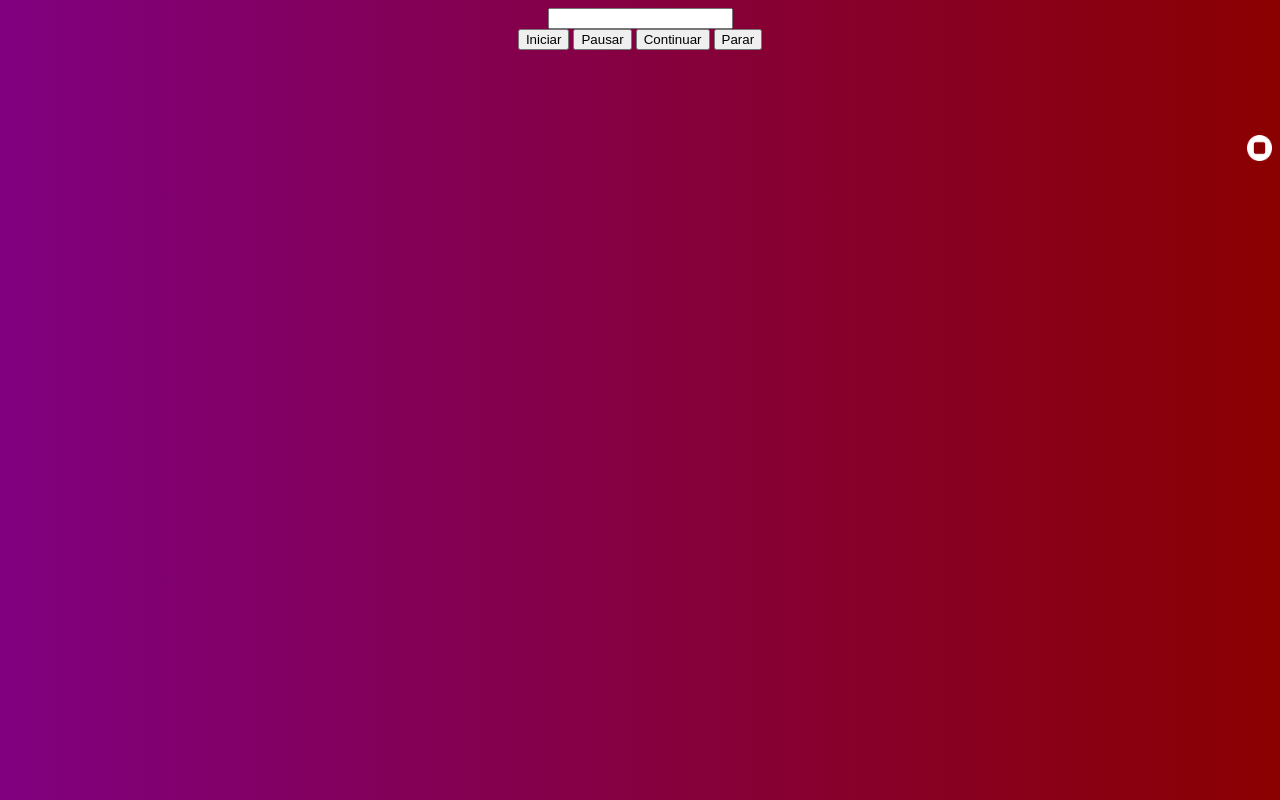
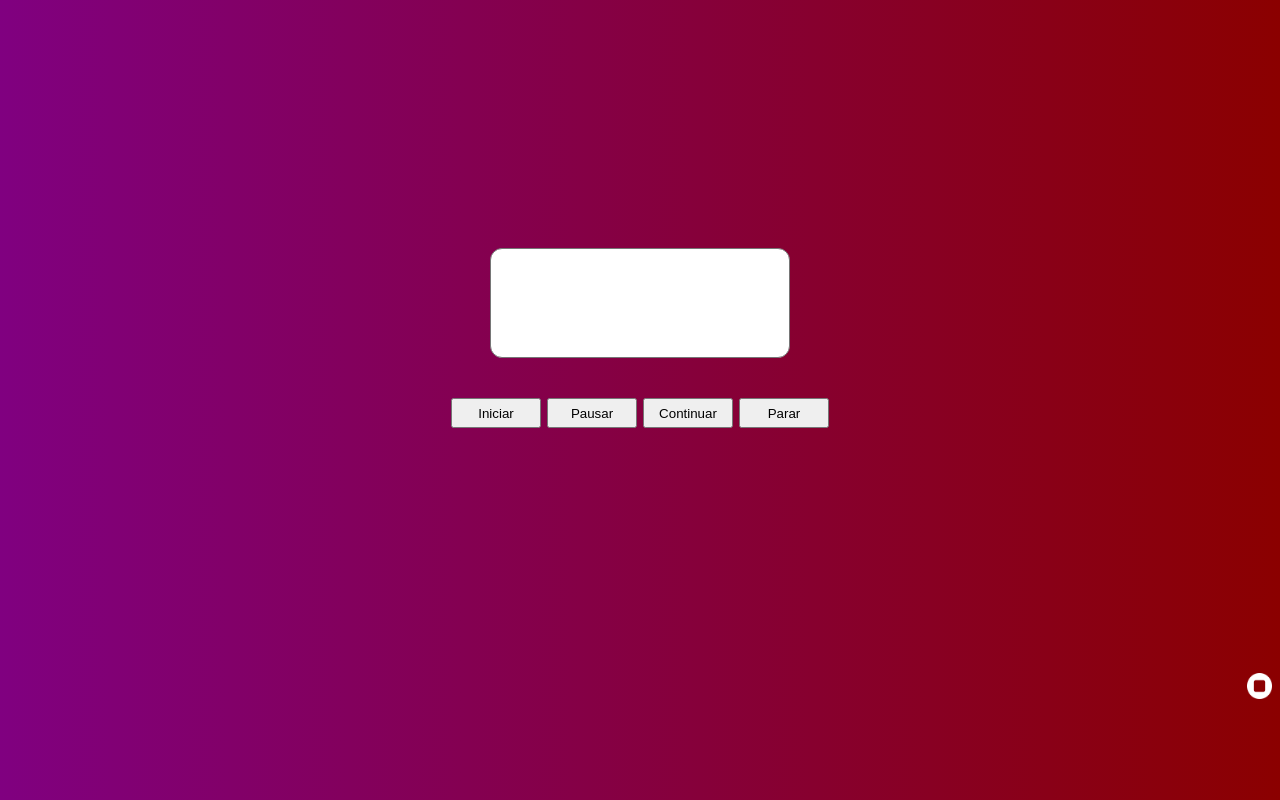
Before and after one commit to seuleleco/readmybooks, a website: page index.html in a window 1280 px wide. Drawn offline with Linux system fonts and the light colour scheme.

Commit message:
beta version 2.0

```diff
--- a/index.html
+++ b/index.html
@@ -8,15 +8,15 @@
   </head>
   <body>
     <div class="container">
-      <input id="input" />
+      <textarea id="input"></textarea>
       <!-- <select id="voiceSelect">
         <option></option>
       </select>-->
       <div class="displays">
-        <button id="playbtn">Iniciar</button>
-        <button id="stopbtn">Pausar</button>
-        <button id="resume">Continuar</button>
-        <button id="cancel">Parar</button>
+        <button class="btn" id="playbtn">Iniciar</button>
+        <button class="btn" id="stopbtn">Pausar</button>
+        <button class="btn" id="resume">Continuar</button>
+        <button class="btn" id="cancel">Parar</button>
       </div>
       <p id="msg"></p>
     </div>
--- a/script.js
+++ b/script.js
@@ -58,16 +58,25 @@ function iniciar() {
 }
 
 function pausar() {
+  if (synthesizer.speaking === false) {
+    return;
+  } else {
     const pausado = synthesizer.paused;
     synthesizer.pause();
+
     if (pausado === false) {
       playImg.classList.remove("visivel");
       pauseImg.classList.add("visivel");
     }
   }
+}
 
 function continuar() {
   synthesizer.resume();
+  if (synthesizer.speaking === false) {
+    return;
+  } else {
     playImg.classList.add("visivel");
     pauseImg.classList.remove("visivel");
   }
+}
--- a/style.css
+++ b/style.css
@@ -10,6 +10,25 @@ body {
 
 #msg.visivel {
   opacity: 1;
+}
+
+#input {
+  width: 23vw;
+  height: 13vh;
+  top: 30vh;
+  position: relative;
+  resize: none;
+  border-radius: 12px;
+  outline: none;
+}
+.displays {
+  display: flex;
+  flex-direction: row;
+  align-items: center;
+  justify-content: space-around;
+  top: 35vh;
+  position: relative;
+  width: 30vw;
 }
 
 .container {
@@ -59,4 +78,11 @@ body {
 
 .statusimg {
   filter: invert(100%);
+  top: 55vh;
+  position: relative;
 }
+
+.btn {
+  width: 90px;
+  height: 30px;
+}
```
Lines whose indentation alone changed are shown as unchanged.
